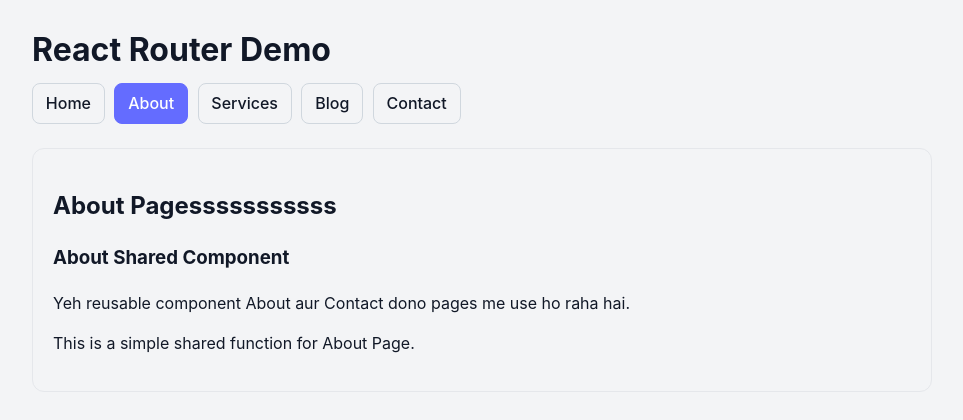
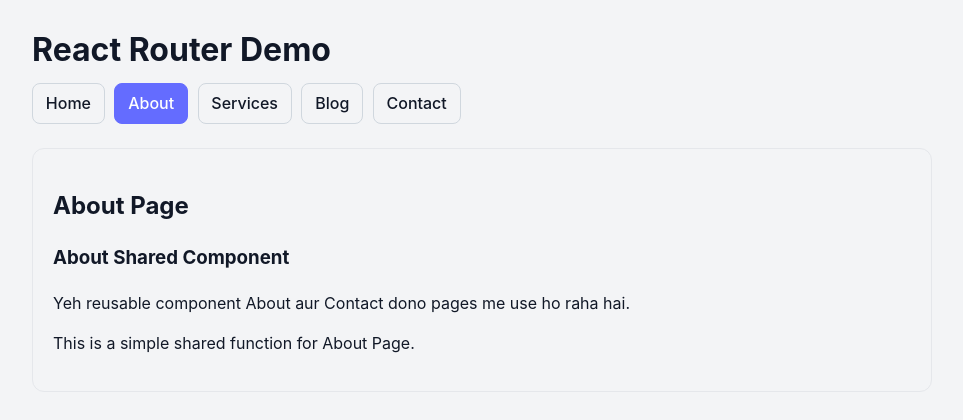
Before and after one commit to umer-jusani/testting-version-change, a React (Vite) app: page /about in a window 1280 px wide. Shown: the top 420 px of the page, without its empty margins (158-1121 px from the left). Built offline with nearby package versions, Linux system fonts and the light colour scheme.

Commit message:
noooooooooooo

```diff
--- a/src/pages/AboutPage.jsx
+++ b/src/pages/AboutPage.jsx
@@ -4,7 +4,7 @@ import { getSampleMessage } from '../utils/index.js'
 function AboutPage() {
   return (
     <>
-      <h2>About Pagesssssssssss</h2>
+      <h2>About Page</h2>
       <SampleInfo
         title="About Shared Component"
         text="Yeh reusable component About aur Contact dono pages me use ho raha hai."
```
